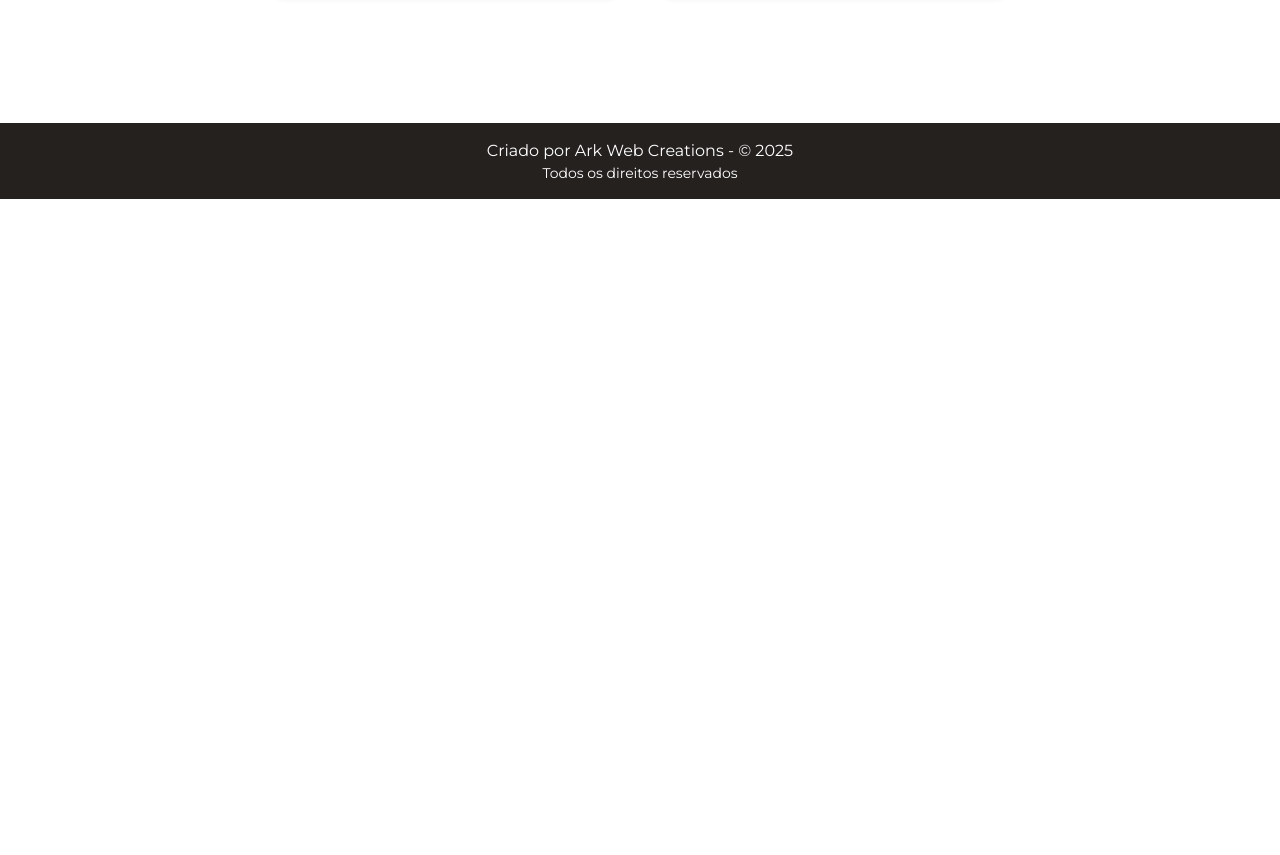
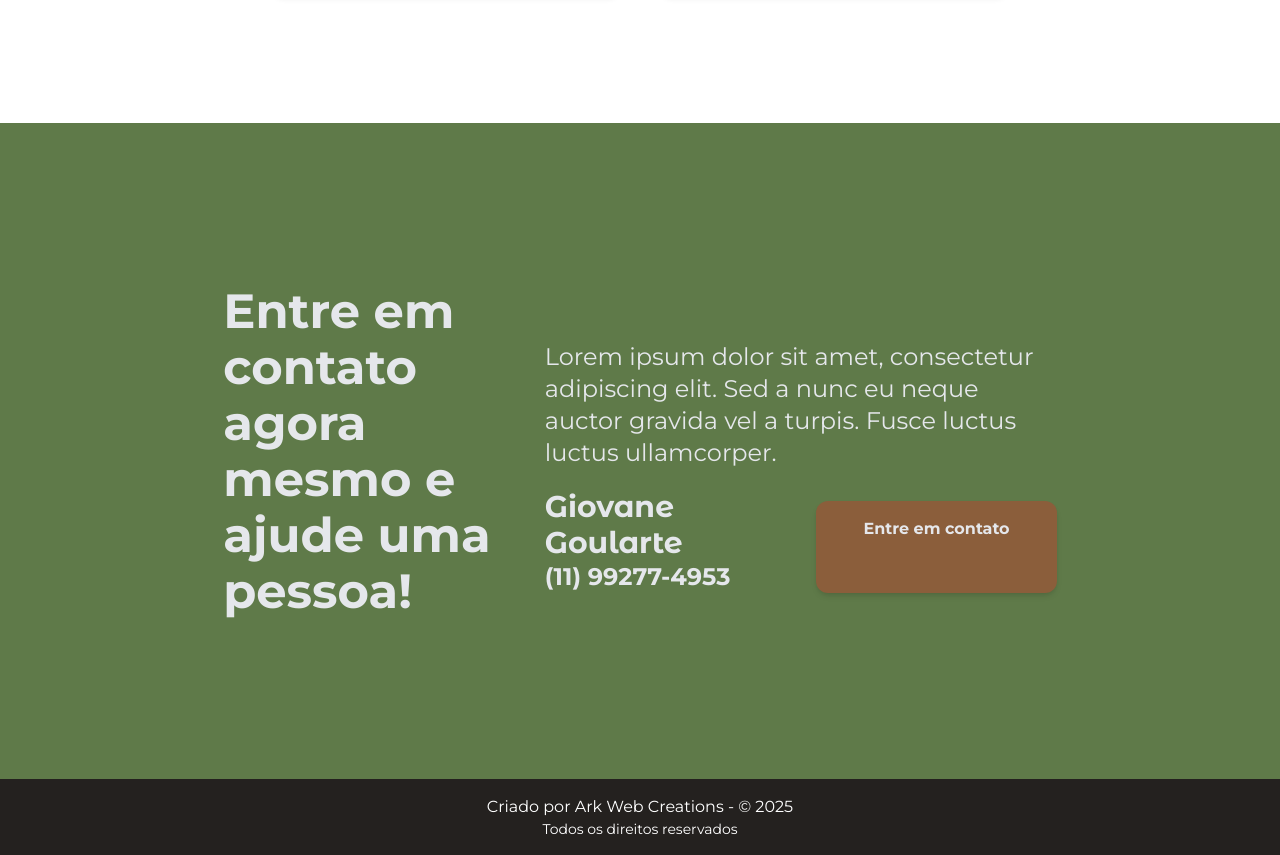
Before and after one commit to gui-f3rnandes/resgatando-vidas-page, a React (Vite) app: page / in a window 1280 px wide. Shown: the part 4760-5615 px from the top of the page. Before the commit the page ends 4959 px from the top, so only its background shows below. Built offline with nearby package versions, Linux system fonts and the light colour scheme.

Commit message:
style(Contact): criação da seção e todos os ajustes necessários

```diff
--- a/src/components/Contact.jsx
+++ b/src/components/Contact.jsx
@@ -1,6 +1,23 @@
-function Contact(){
-    return(
-        <section></section>
+function Contact() {
+    return (
+        <section className="px-10 md:px-20 xl:px-40 py-40 flex flex-col gap-10 items-center justify-center text-center md:text-start lg:flex-row lg:gap-10 bg-[#5F7A49] text-gray-200">
+            <h4 className="flex flex-col md:w-[50%] lg:w-[22vw] text-2xl lg:text-3xl xl:text-5xl/14 font-bold">
+                Entre em contato agora mesmo e ajude uma pessoa!
+            </h4>
+
+            <div className="lg:h-38 xl:h-55 lg:grid content-between md:w-[50%] lg:w-[40vw]">
+                <p className="text-md xl:text-2xl pb-5">Lorem ipsum dolor sit amet, consectetur adipiscing elit. Sed a nunc eu neque auctor gravida vel a turpis. Fusce luctus luctus ullamcorper.</p>
+
+                <div className="flex flex-col lg:flex-row gap-5 lg:justify-between">
+                    <div className="flex flex-col">
+                        <h1 className="text-xl xl:text-3xl font-bold">Giovane Goularte</h1>
+                        <p className="text-md xl:text-2xl font-bold">(11) 99277-4953</p>
+                    </div>
+
+                    <a href="tel:+" className="bg-[#8B5E3B] text-gray-200 py-2 xl:py-4 rounded-xl lg:w-1/2 text-center mt-3 md:w-auto md:px-10 font-bold shadow-md hover:bg-[#5F7A49] transition-all duration-300 ease-in-out transform hover:scale-105">Entre em contato</a>
+                </div>
+            </div>
+        </section>
     )
 }
 
```
